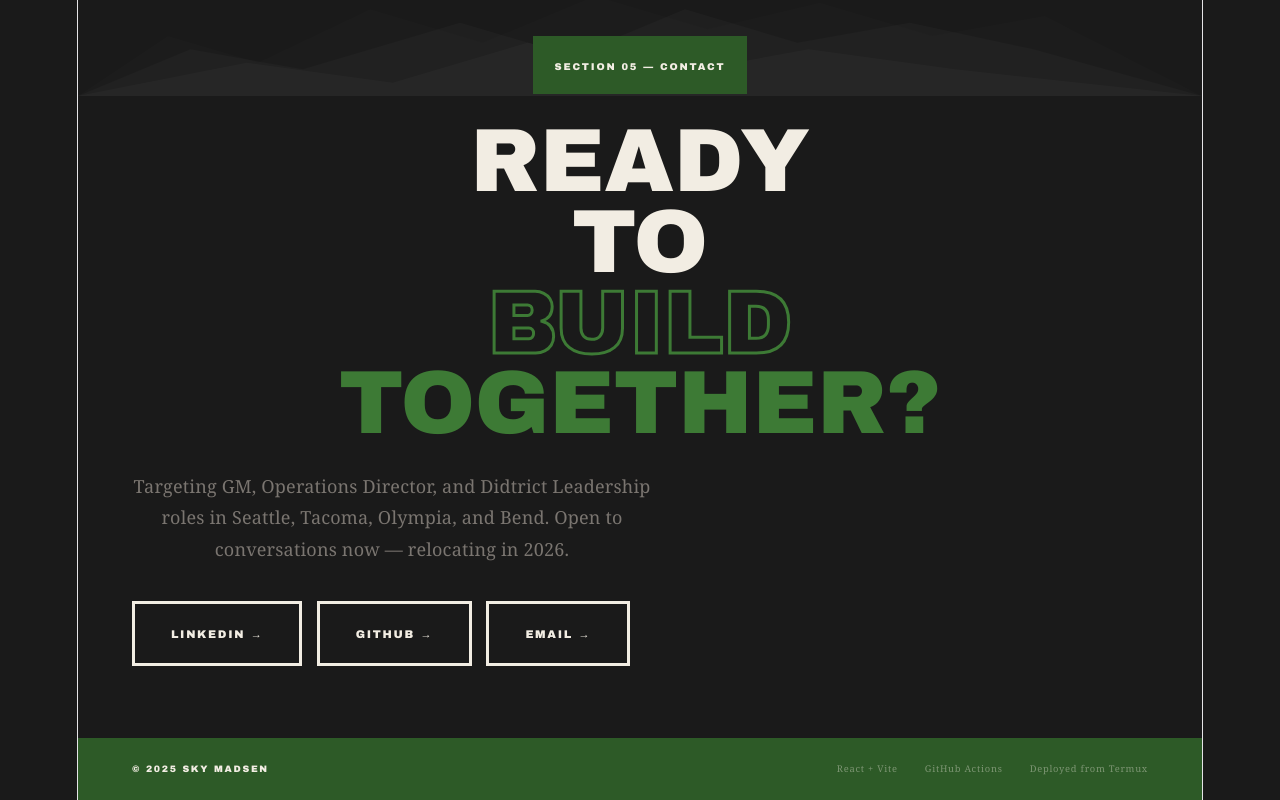
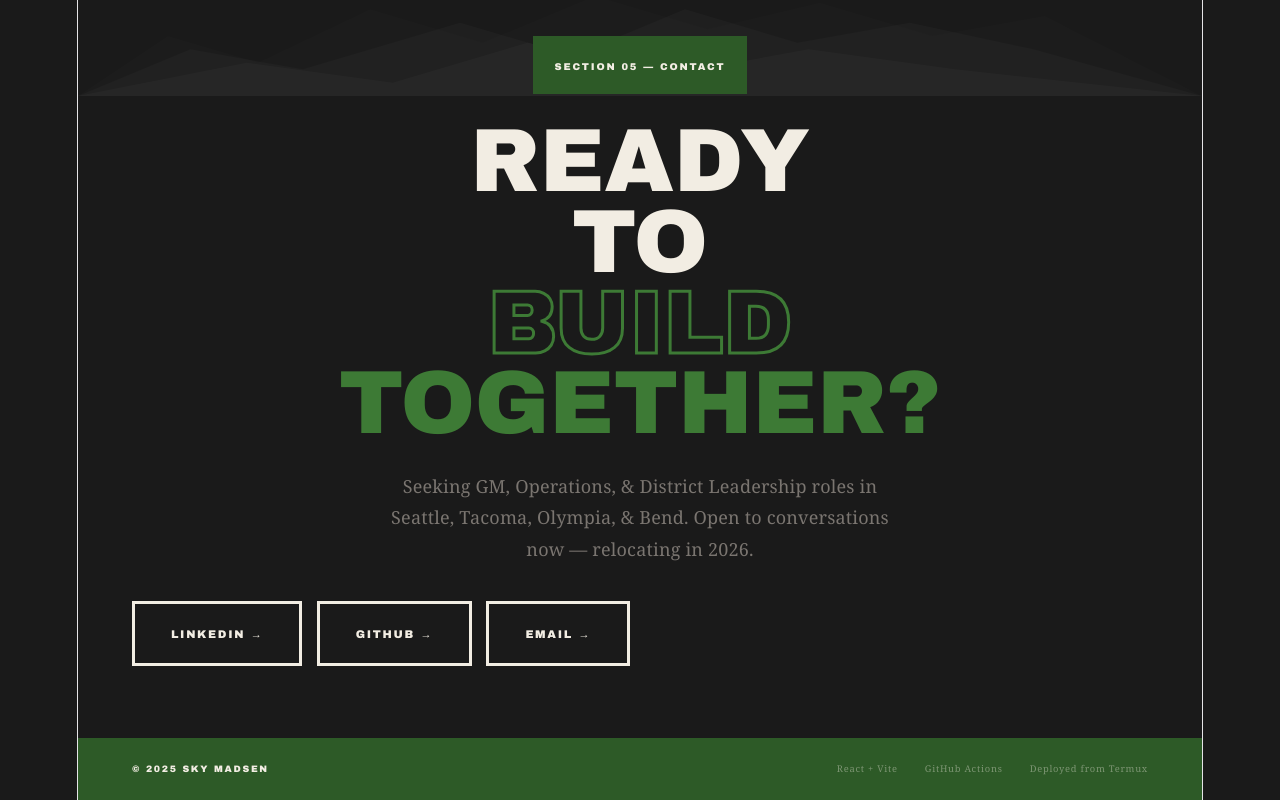
Before and after one commit to josephsmithvapes/folio, a React (Vite) app: page / in a window 1280 px wide. Shown: the part 4190-4990 px from the top of the page. Built offline with nearby package versions, Linux system fonts and the light colour scheme.

Commit message:
center fix

```diff
--- a/src/App.jsx
+++ b/src/App.jsx
@@ -531,8 +531,8 @@ function Contact() {
         </Reveal>
 
         <Reveal delay={100}>
-          <p style={{ fontFamily: "Georgia,serif", color: "#7a7570", fontSize: isMobile ? "0.88rem" : "1rem", lineHeight: 1.75, maxWidth: "520px", marginBottom: "2rem", textAlign: "center" }}>
-            Targeting GM, Operations Director, and Didtrict Leadership roles in Seattle, Tacoma, Olympia, and Bend. Open to conversations now — relocating in 2026.
+          <p style={{ fontFamily: "Georgia,serif", color: "#7a7570", fontSize: isMobile ? "0.88rem" : "1rem", lineHeight: 1.75, maxWidth: "520px", marginBottom: "2rem", textAlign: "center", margin: "0 auto 2rem" }}>
+            Seeking GM, Operations, & District Leadership roles in Seattle, Tacoma, Olympia, & Bend. Open to conversations now — relocating in 2026.
           </p>
         </Reveal>
 
```
